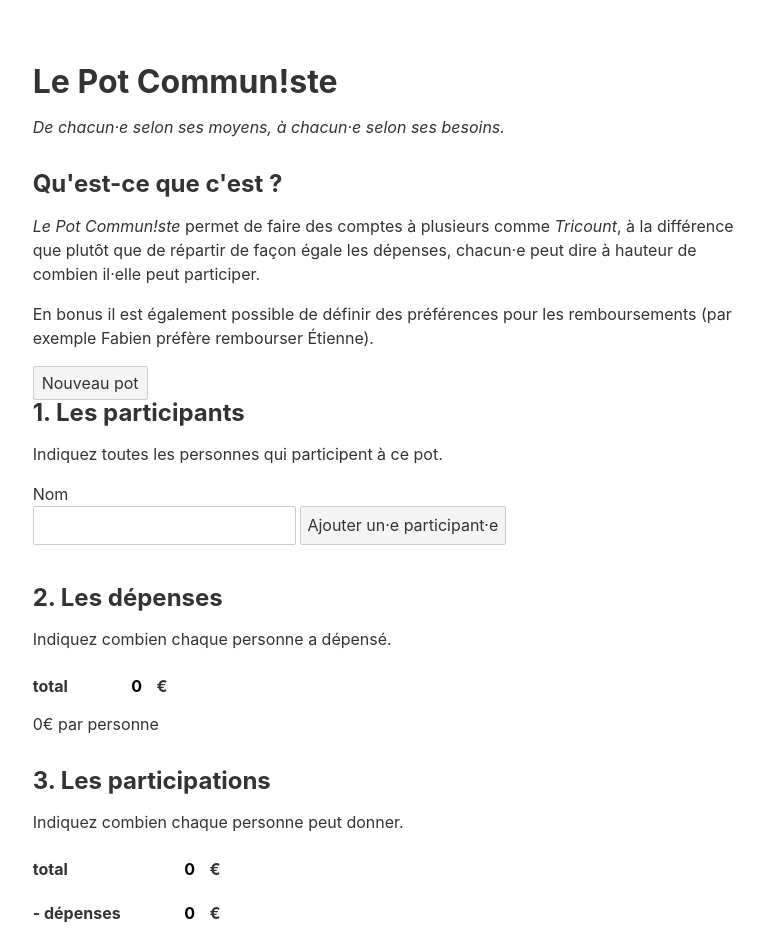
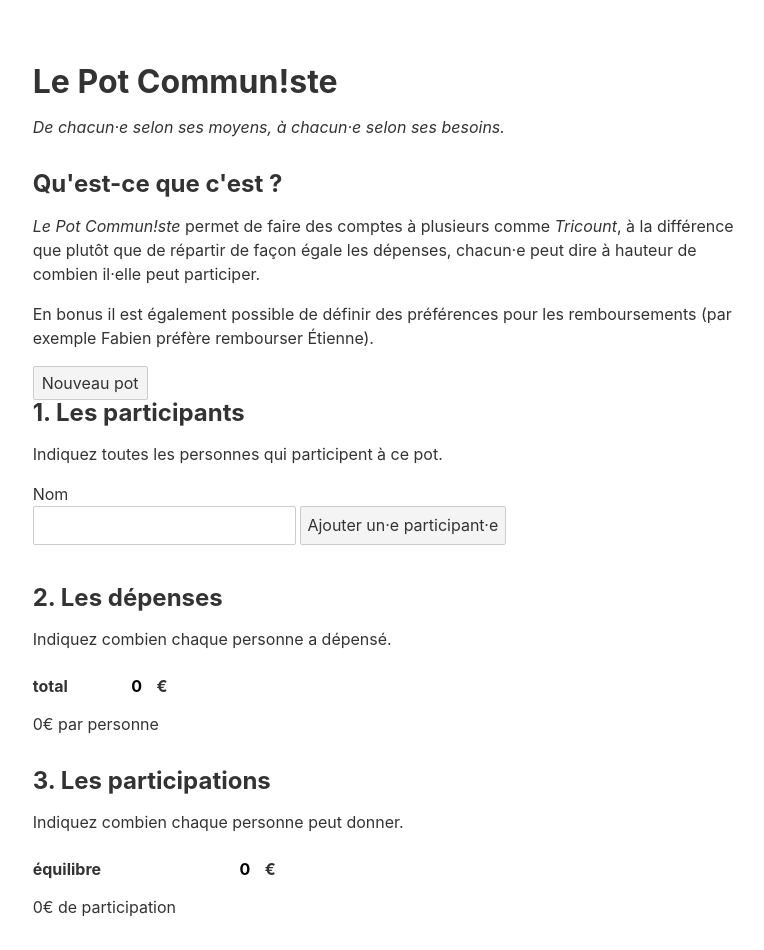
Before and after one commit to kimlai/pot-communiste, a Svelte app: page / in a window 1280 px wide. Shown: the top 950 px of the page, without its empty margins (254-1018 px from the left). Built offline with nearby package versions, Linux system fonts and the light colour scheme.

Commit message:
better explanation of participations

```diff
--- a/src/App.svelte
+++ b/src/App.svelte
@@ -159,27 +159,16 @@
           <div>€</div>
         </div>
       {/each}
-      <div><b>total</b></div>
-      <b>
-        <div class="input--with-unit">
-          <input disabled value="{totalParticipations}" />
-          <div>€</div>
-        </div>
-      </b>
-      <div><b>-&nbsp;dépenses</b></div>
-      <b>
-        <div class="input--with-unit">
-          <input disabled value="{totalSpent}" />
-          <div>€</div>
-        </div>
-      </b>
-      <div></div>
+      <div><b>équilibre</b></div>
       <b>
         <div class="input--with-unit">
           <input disabled value="{diff(totalParticipations - totalSpent)}" />
           <div>€</div>
         </div>
       </b>
+      <div>
+          {totalParticipations}€ de participation
+      </div>
     </div>
   </div>
   <h2>4. Préférences</h2>
```
